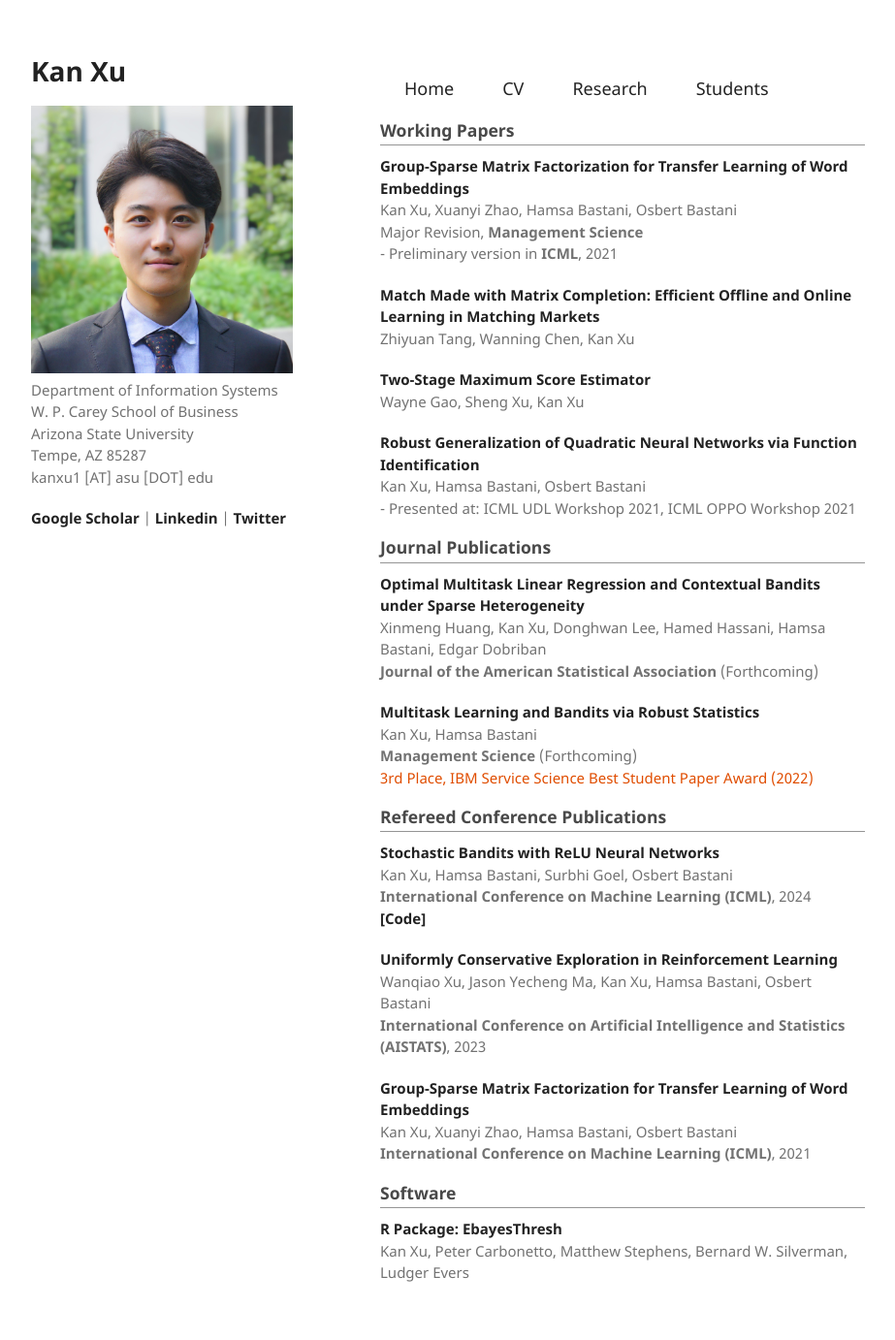
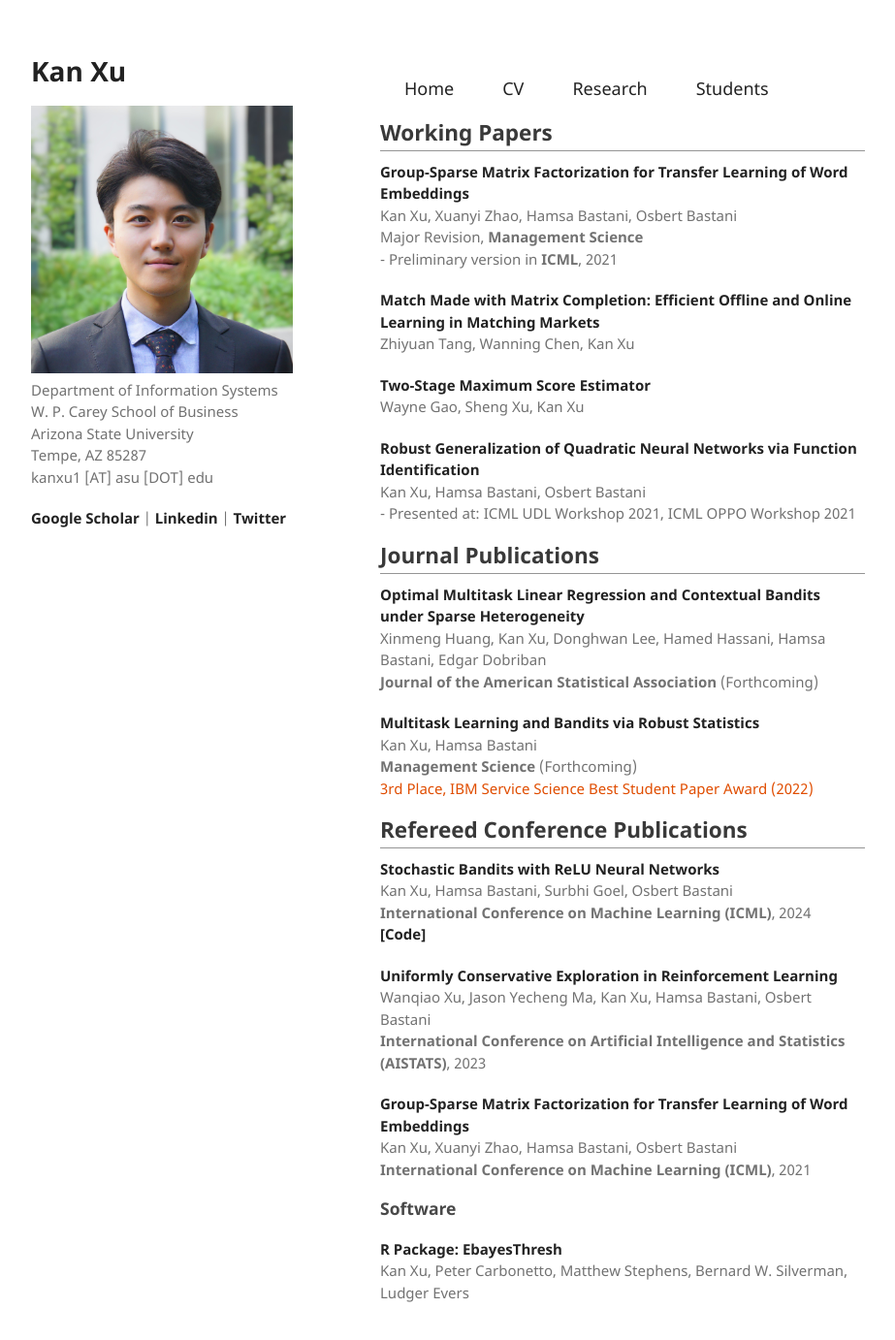
Before and after one commit to kanxu526/kanxu526.github.io, a Jekyll site: the page built from research.md, in a window 1280 px wide and 1400 px high. Shown: the top 1382 px of the window at 97% size, without its empty margins (178-1101 px from the left). Built offline with Jekyll 4.4.1, drawn with Linux system fonts in a browser that asks for light colours.

Commit message:
Update website

```diff
--- a/_sass/jekyll-theme-minimal.scss
+++ b/_sass/jekyll-theme-minimal.scss
@@ -34,7 +34,7 @@ h3, h4, h5, h6 {
   color:#494949;
 }
 
-h3 {
+h2 {
   padding-bottom: 5px;
   margin-bottom: 10px;
   border-bottom: solid 1px #959595;
--- a/research.md
+++ b/research.md
@@ -9,7 +9,7 @@ layout: default
 <li><a href="./student.html">Students</a></li>
 </ul>
 
-<h3>Working Papers</h3>
+<h2>Working Papers</h2>
 
 <p><a href="./research/grouptl.pdf">Group-Sparse Matrix Factorization for Transfer Learning of Word Embeddings</a><br>
 Kan Xu, Xuanyi Zhao, Hamsa Bastani, Osbert Bastani<br>
@@ -26,7 +26,7 @@ Wayne Gao, Sheng Xu, Kan Xu</p>
 Kan Xu, Hamsa Bastani, Osbert Bastani<br>
 - Presented at: ICML UDL Workshop 2021, ICML OPPO Workshop 2021</p>
 
-<h3>Journal Publications</h3>
+<h2>Journal Publications</h2>
 
 <p><a href="https://arxiv.org/abs/2306.06291">Optimal Multitask Linear Regression and
 Contextual Bandits under Sparse Heterogeneity</a><br>
@@ -38,7 +38,7 @@ Kan Xu, Hamsa Bastani<br>
 <b>Management Science</b> (Forthcoming)<br>
 <span class='award'>3rd Place, IBM Service Science Best Student Paper Award (2022)</span></p>
 
-<h3>Refereed Conference Publications</h3>
+<h2>Refereed Conference Publications</h2>
 
 <p><a href="https://proceedings.mlr.press/v235/xu24c.html">Stochastic Bandits with ReLU Neural Networks</a><br>
 Kan Xu, Hamsa Bastani, Surbhi Goel, Osbert Bastani<br>
```
